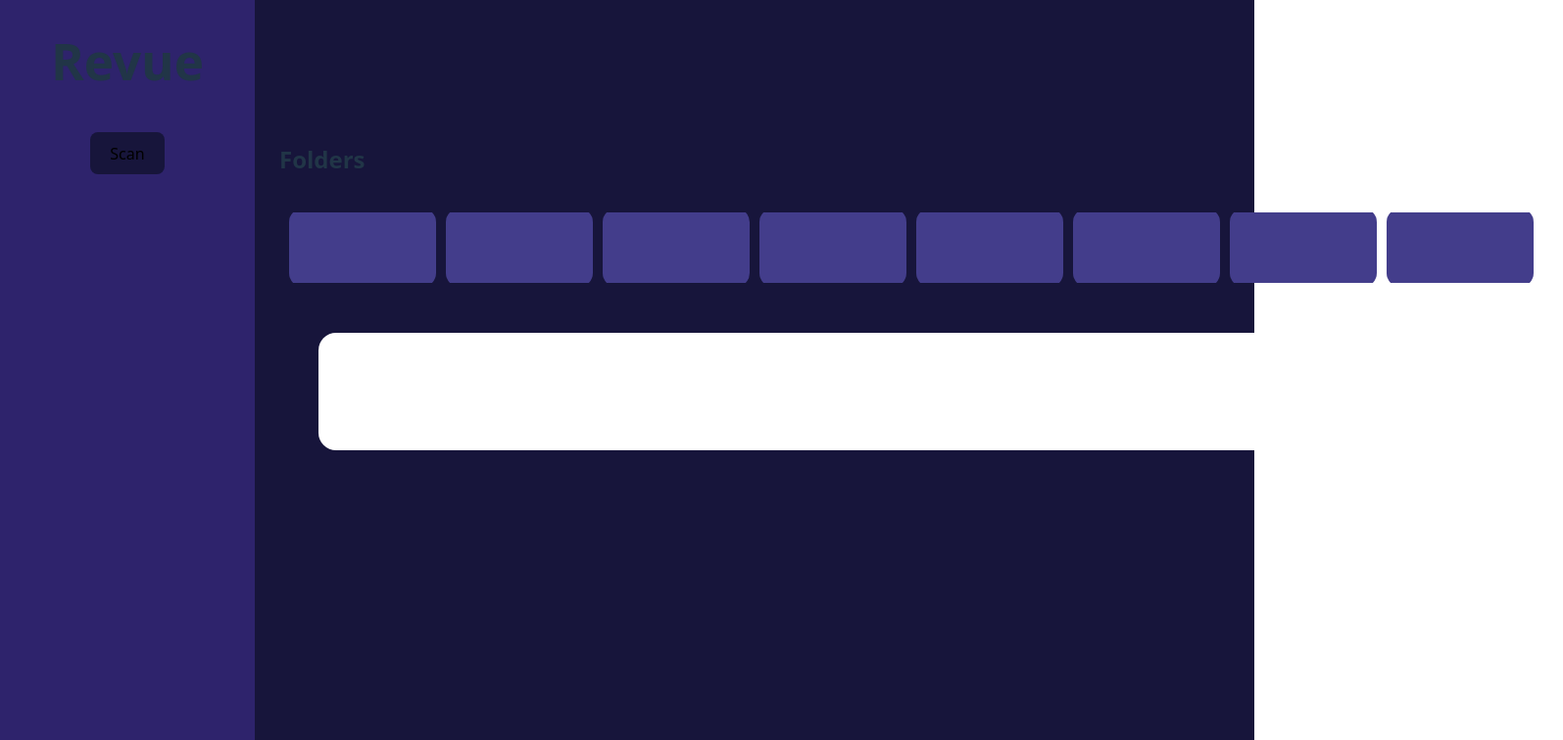
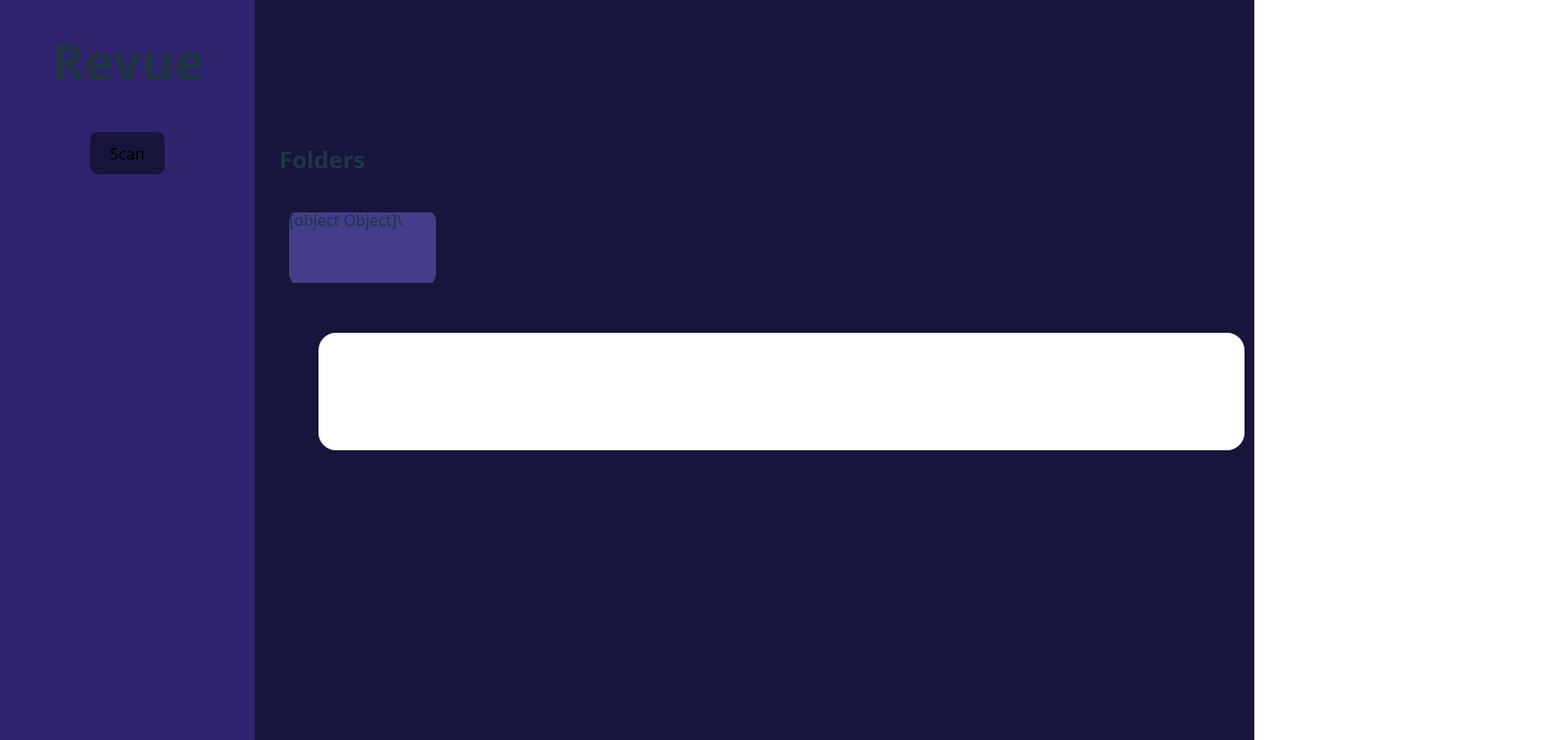
Before and after one commit to Mohamed-Abuali/Revue, a React (Vite) app: page / in a window 1280 px wide. Shown: the top 756 px of the page at 98% size, 1595 px wide, since content can reach past the window. Built offline with nearby package versions, Linux system fonts and the light colour scheme.

Commit message:
feat(DirList): implement dynamic folder listing from project structure
Add projectStructure constant and map it to render folder items dynamically instead of hardcoded empty list items. This makes the component more maintainable and adaptable to actual project structure.

```diff
--- a/src/componenets/DirList.tsx
+++ b/src/componenets/DirList.tsx
@@ -4,30 +4,13 @@ const DirList = () => {
     <div className='dirlist-container'>
       <h2>Folders</h2>
         <ul className='dir-list'>
-                <li className='dir-item'>
+          {projectStructure.map((dir,i) => (
+             <li key={i} className='dir-item'>
+                    {dir.toString()}\
+                </li>
+          ))}
 
-                </li>
-                <li className='dir-item'>
 
-                </li>
-                <li className='dir-item'>
-
-                </li>
-                <li className='dir-item'>
-
-                </li>
-                <li className='dir-item'>
-
-                </li>
-                <li className='dir-item'>
-
-                </li>
-                <li className='dir-item'>
-
-                </li>
-                <li className='dir-item'>
-
-                </li>
 
         </ul>
     </div>
@@ -35,3 +18,53 @@ const DirList = () => {
 }
 
 export default DirList
+
+const projectStructure = [{
+  src: {
+    components: {
+      atoms: {},
+      molecules: {},
+      organisms: {},
+      templates: {},
+      pages: {}
+    },
+    pages: {},
+    hooks: {},
+    contexts: {},
+    services: {},
+    utils: {},
+    styles: {},
+    assets: {
+      images: {},
+      fonts: {},
+      icons: {}
+    },
+    lib: {
+      tools: {},
+      functions: {},
+      constants: {},
+      types: {}
+    },
+    routes: {},
+    store: {},
+    config: {}
+  },
+  public: {
+    index: {},
+    favicon: {},
+    manifest: {}
+  },
+  tests: {
+    unit: {},
+    integration: {},
+    e2e: {}
+  },
+  docs: {},
+  scripts: {},
+  dist: {},
+  build: {},
+  node_modules: {},
+  '.git': {},
+  '.vscode': {},
+  '.github': {}
+}];
```
